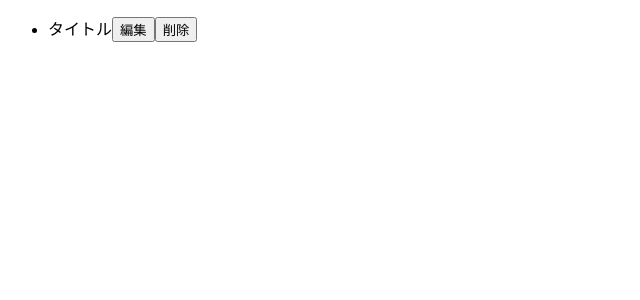
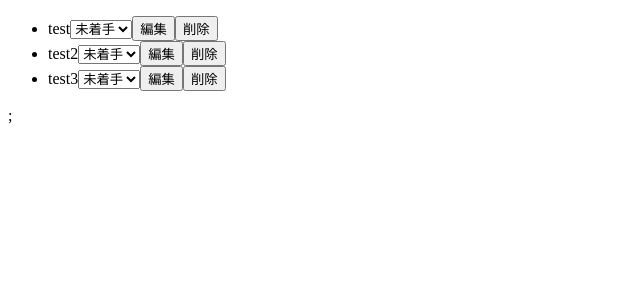
Before and after one commit to ETOMARU1210/todo-app-easy, a React (Vite) app: page / in a window 1280 px wide. Shown: the top 300 px of the page, without its empty margins (0-640 px from the left). Built offline with nearby package versions, Linux system fonts and the light colour scheme.

Commit message:
ステータスを定義

```diff
--- a/src/Todo.jsx
+++ b/src/Todo.jsx
@@ -1,13 +1,39 @@
+import { useState } from "react";
+
 export const Todo = () => {
+  const [ todos, setTodos ] = useState(
+    [
+     {
+       title : "test",
+       status: "未着手"
+     },
+     {
+       title : "test2",
+       status: "着手"
+     },
+     {
+       title : "test3",
+       status: "完了"
+     },
+   ]
+ )
   return (
     <>
       <ul>
-        <li>
-          <span>タイトル</span>
-          <button>編集</button>
-          <button>削除</button>
-        </li>
+        {todos.map((todo) => (
+          <li key={todo.id}>
+            <span>{todo.title}</span>
+            <select value={todo.status}>
+              <option value="notStarted">未着手</option>
+              <option value="inProgress">作業中</option>
+              <option value="done">完了</option>
+            </select>
+            <button>編集</button>
+            <button>削除</button>
+          </li>
+        ))}
       </ul>
+      ;
     </>
   );
 };
```
